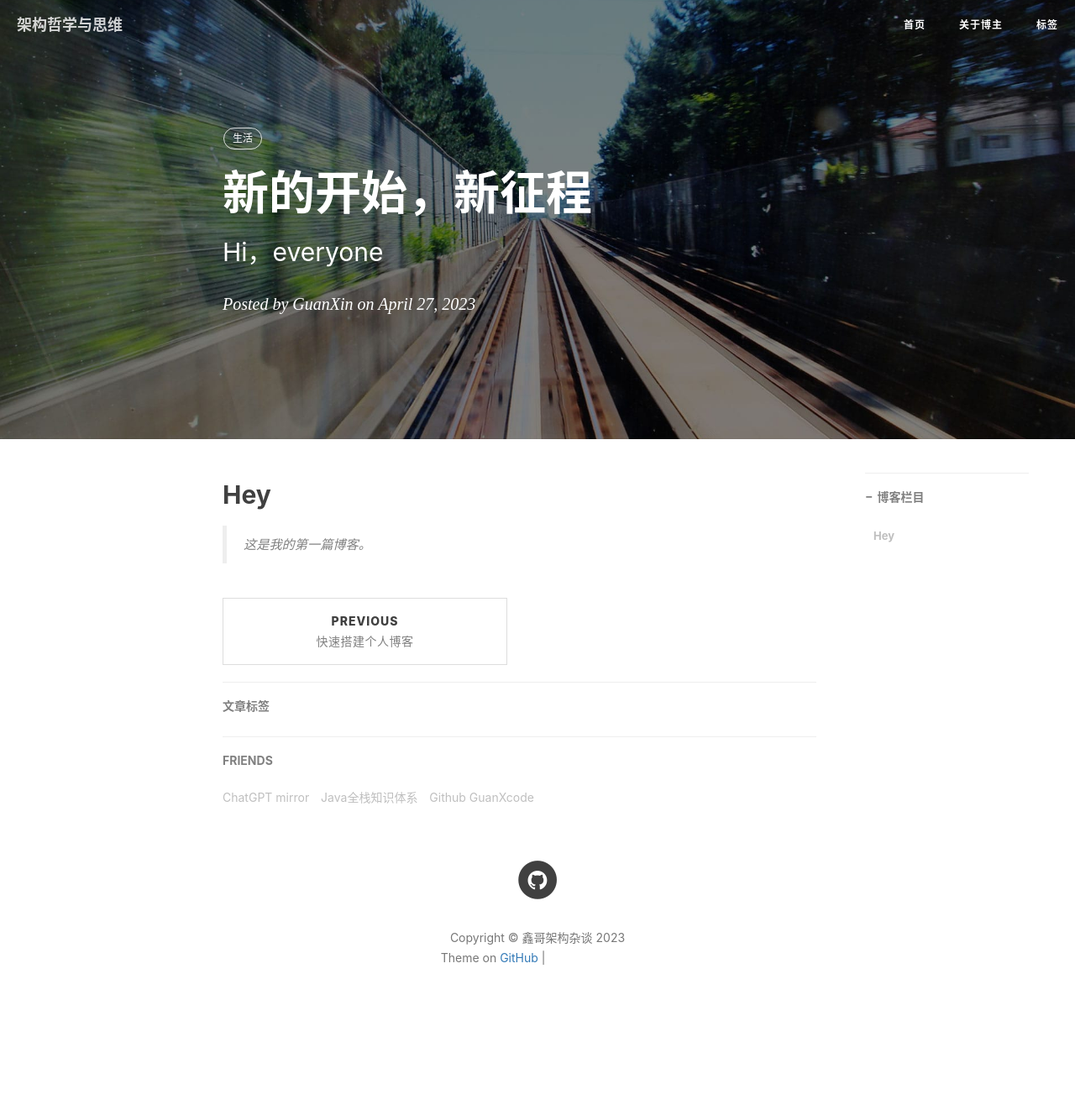
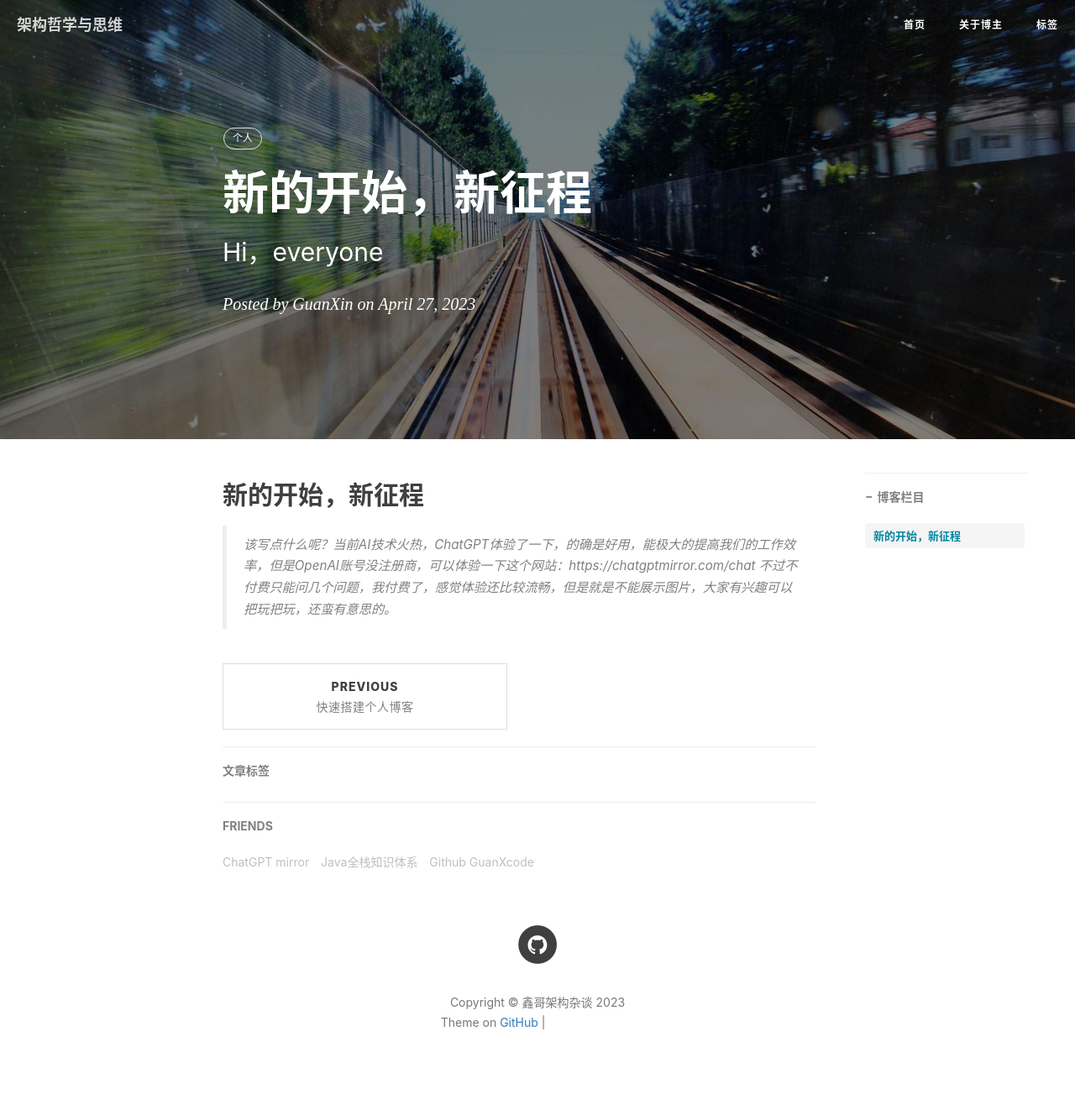
Before and after one commit to GuanXcode/GuanXcode.github.io, a Jekyll site: the page built from _posts/2023-04-27-新的开始，新征程.md, in a window 1280 px wide. Shown: the whole page at 84% size. Built offline with Jekyll 4.4.1, drawn with Linux system fonts in a browser that asks for light colours; nearby versions of some CDN libraries; comment, search, counter and statistics services are not loaded; before the commit the page ends 1245 px from its top, so only the background shows below that; grey boxes are pictures that could not be loaded.

Commit message:
Update 2023-04-27-新的开始，新征程.md

```diff
--- a/_posts/2023-04-27-新的开始，新征程.md
+++ b/_posts/2023-04-27-新的开始，新征程.md
@@ -7,8 +7,8 @@ author:     GuanXin 						# 作者
 header-img: img/post-bg-2015.jpg 	#这篇文章标题背景图片
 catalog: true 						# 是否归档
 tags:								#标签
-    - 生活
+    - 个人
 ---
 
-## Hey
->这是我的第一篇博客。
+## 新的开始，新征程
+>该写点什么呢？当前AI技术火热，ChatGPT体验了一下，的确是好用，能极大的提高我们的工作效率，但是OpenAI账号没注册商，可以体验一下这个网站：https://chatgptmirror.com/chat 不过不付费只能问几个问题，我付费了，感觉体验还比较流畅，但是就是不能展示图片，大家有兴趣可以把玩把玩，还蛮有意思的。
```
